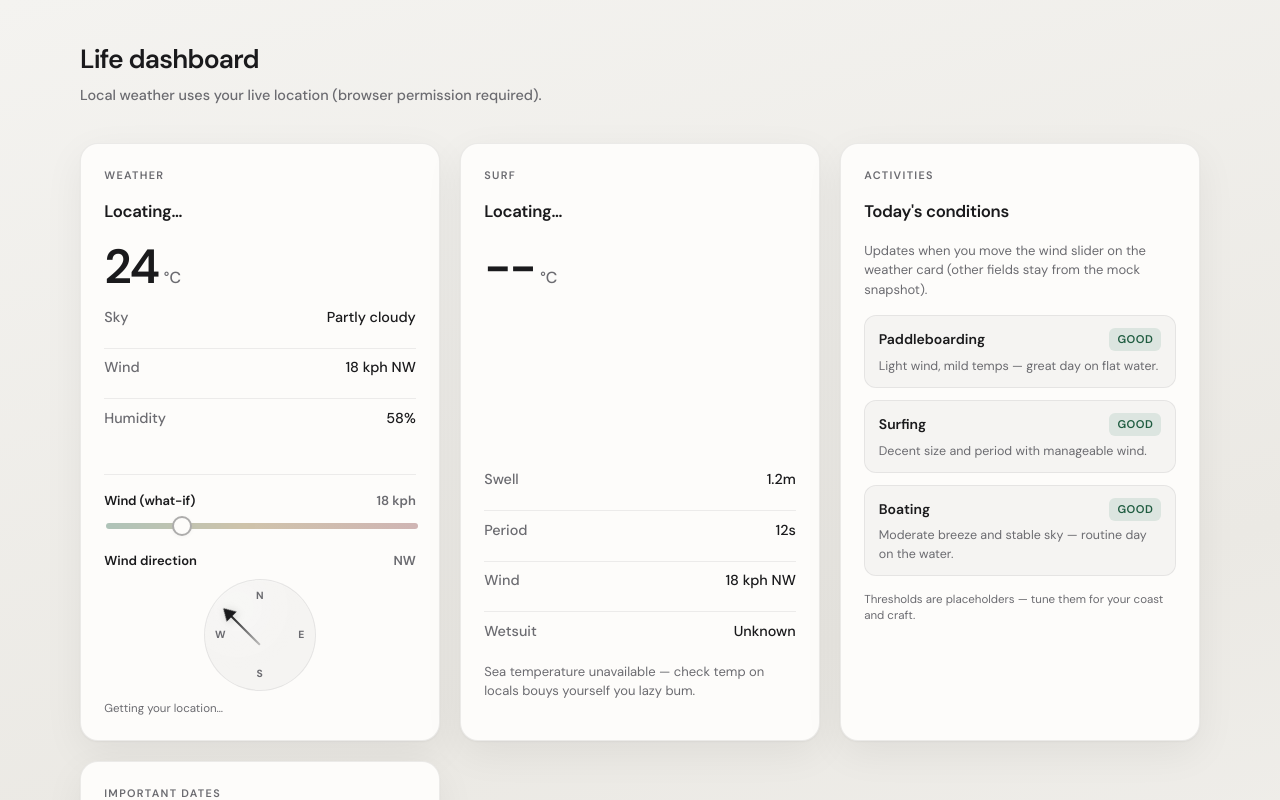
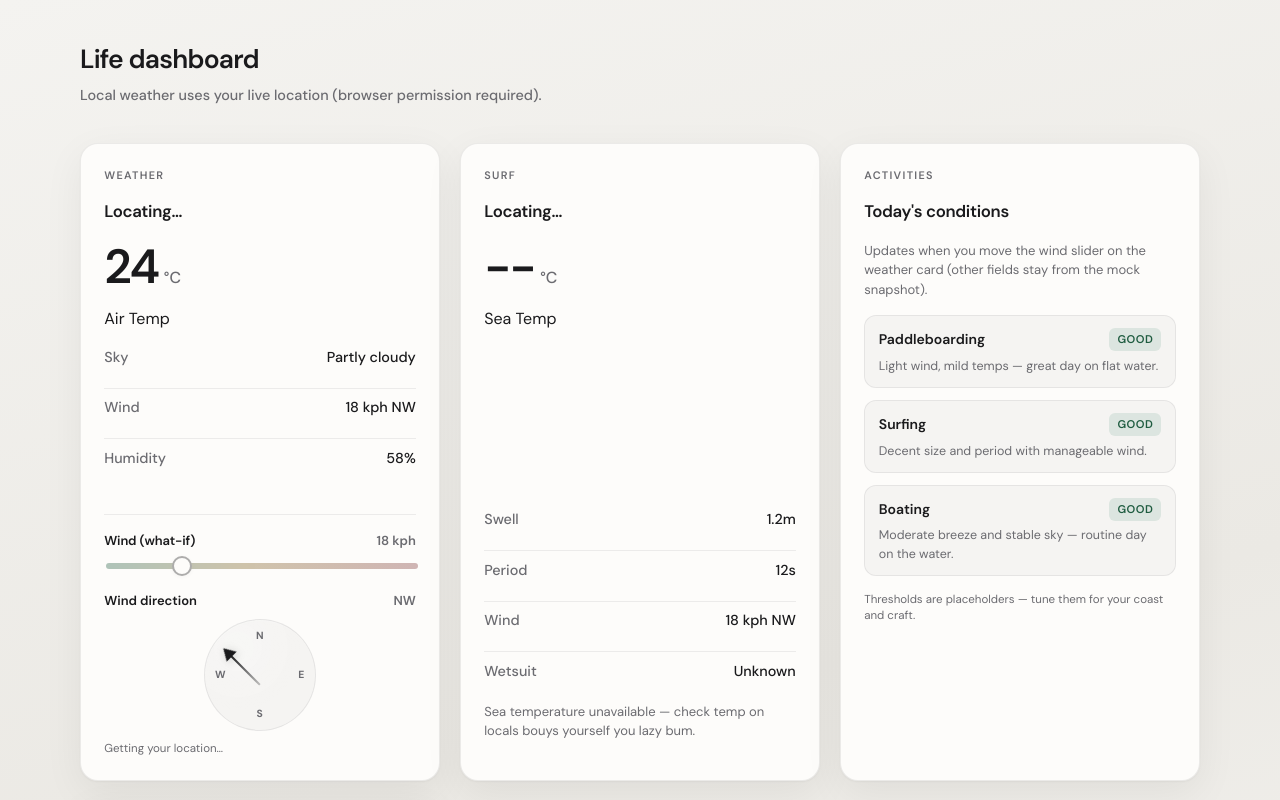
Before and after one commit to ttothewiggy/life-dashboard, a React (Vite) app in the folder Life-Dashboard/: page / in a window 1280 px wide. Shown: the top 800 px of the page. Built offline with nearby package versions, Linux system fonts and the light colour scheme; no server answers.

Commit message:
Add FastAPI backend health endpoint

```diff
--- a/Life-Dashboard/src/App.jsx
+++ b/Life-Dashboard/src/App.jsx
@@ -111,6 +111,7 @@ export default function App() {
             <span className="weather-hero__value">{weather.tempC}</span>
             <span className="weather-hero__unit">°C</span>
           </div>
+          <dt>Air Temp</dt>
           <dl className="weather-rows">
             <div className="weather-row">
               <dt>Sky</dt>
@@ -171,6 +172,7 @@ export default function App() {
             <span className="weather-hero__value">{weather.seaTempC ?? '--'}</span>
             <span className="weather-hero__unit">°C</span>
           </div>
+          <dt>Sea Temp</dt>
           <dl className="weather-rows">
             <div className="weather-row">
               <dt>Swell</dt>
```
Also changed, not shown: 1 other file (tests, documents, lock files or other folders).
